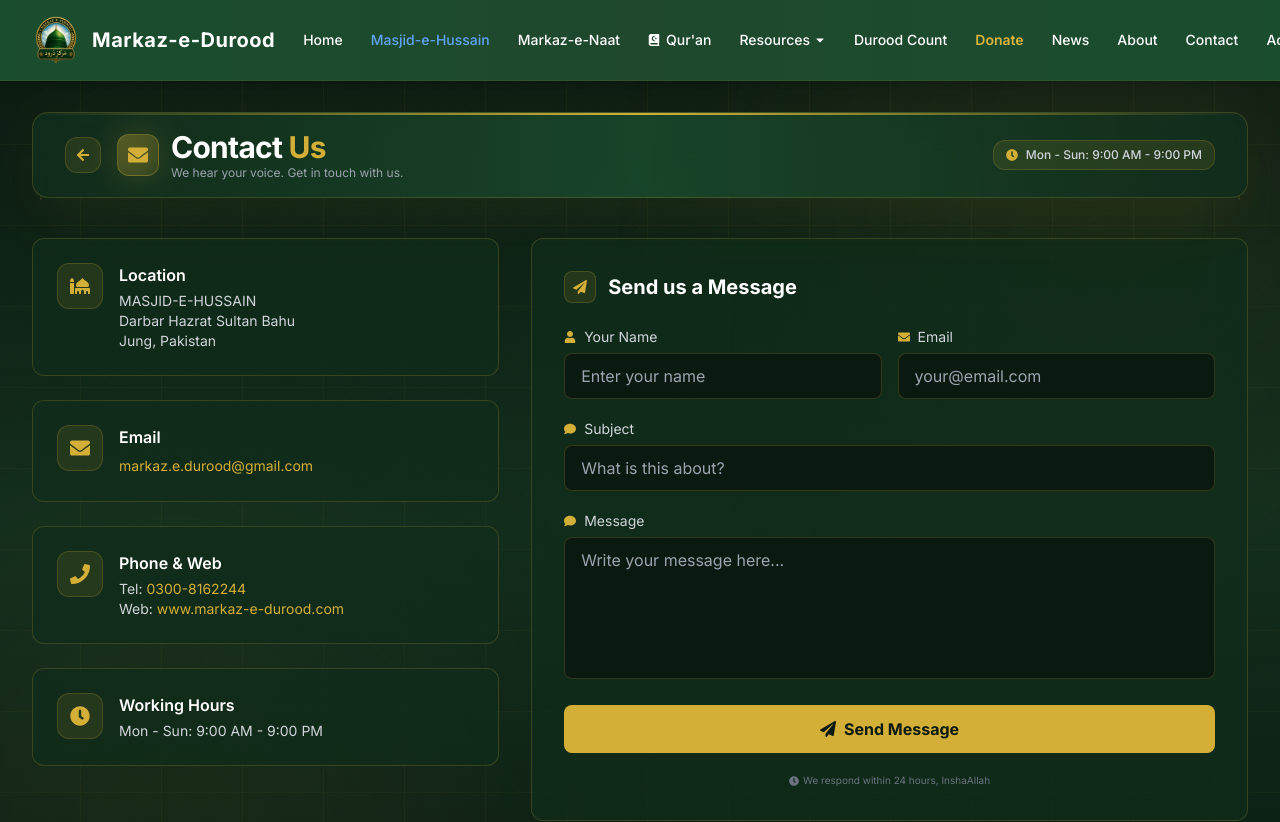
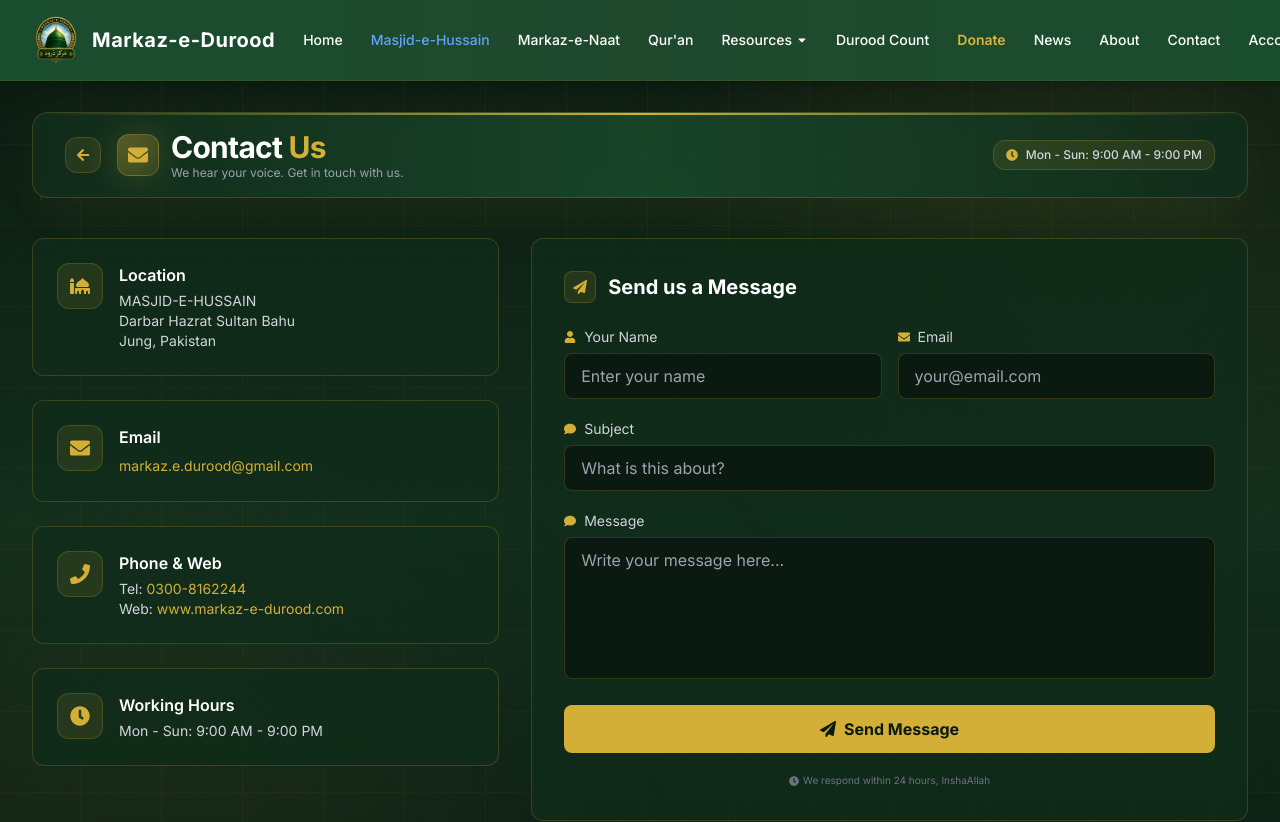
Before and after one commit to Ejazzegham/markaz-e-durood, a Next.js app: page /contact in a window 1280 px wide. Shown: the top 822 px of the page. Built offline with nearby package versions, Linux system fonts and the light colour scheme; no server answers.

Commit message:
Remove Quran icon from desktop nav for a cleaner look

```diff
--- a/src/components/Navbar.tsx
+++ b/src/components/Navbar.tsx
@@ -200,8 +200,7 @@
                   Markaz-e-Naat
                 </Link>
 
-                <Link href="/quran" className="flex items-center gap-1.5 px-3 py-2 rounded-lg hover:bg-white/10 hover:text-gold-400 transition-all duration-300 text-sm font-medium whitespace-nowrap">
-                  <FaQuran className="text-xs" />
+                <Link href="/quran" className="px-3 py-2 rounded-lg hover:bg-white/10 hover:text-gold-400 transition-all duration-300 text-sm font-medium whitespace-nowrap">
                   Qur&apos;an
                 </Link>
 
```
